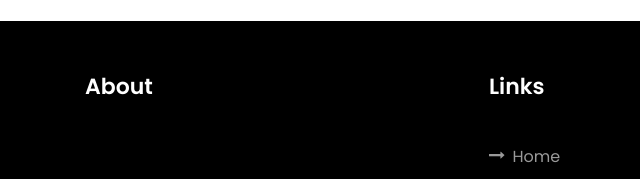
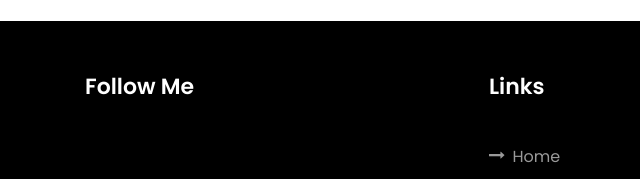
Before and after one commit to AmanVishwa2408/CheckHere, a plain HTML site: page index.html in a window 1280 px wide. Shown: the part 5700-5879 px from the top of the page, 0-640 px from the left. Drawn offline with Linux system fonts and the light colour scheme; files whose address does not match are found by name.

Commit message:
about change to follow me.
in last box.

```diff
--- a/index.html
+++ b/index.html
@@ -381,7 +381,7 @@
 				<div class="col-md-12 heading-section text-center ftco-animate">
 					<h1 class="big big-2">Tools & Technologies</h1>
 					<h2 class="mb-4">Tools & Technologies</h2>
-					<!-- <p>Far far away, behind the word mountains, far from the countries Vokalia and Consonantia</p> -->
+
 				</div>
 			</div>
 			<div class="row">
@@ -455,7 +455,7 @@
 				<div class="col-md-12 heading-section text-center ftco-animate">
 					<h1 class="big big-2">Projects</h1>
 					<h2 class="mb-4">Projects</h2>
-					<!-- <p>Far far away, behind the word mountains, far from the countries Vokalia and Consonantia</p> -->
+
 				</div>
 			</div>
 			<div class="row no-gutters">
@@ -514,7 +514,6 @@
 				<div class="col-md-7 heading-section text-center ftco-animate">
 					<h1 class="big big-2">Contact</h1>
 					<h2 class="mb-4">Contact Me</h2>
-					<!-- <p>From the city of Taj</p> -->
 				</div>
 			</div>
 
@@ -576,9 +575,7 @@
 			<div class="row mb-5">
 				<div class="col-md">
 					<div class="ftco-footer-widget mb-4">
-						<h2 class="ftco-heading-2">About</h2>
-						<!-- <p>Far far away, behind the word mountains, far from the countries Vokalia and Consonantia,
-							there live the blind texts.</p> -->
+						<h2 class="ftco-heading-2">Follow Me</h2>
 						<ul class="ftco-footer-social list-unstyled float-md-left float-lft mt-5">
 							<li class="ftco-animate"><a href="https://twitter.com/Amanvishwa440?s=08" target="_blank"><span class="icon-twitter"></span></a></li>
 							<li class="ftco-animate"><a href="https://www.facebook.com/aman.vishwakarma.5836" target="_blank"><span class="icon-facebook"></span></a></li>
```
